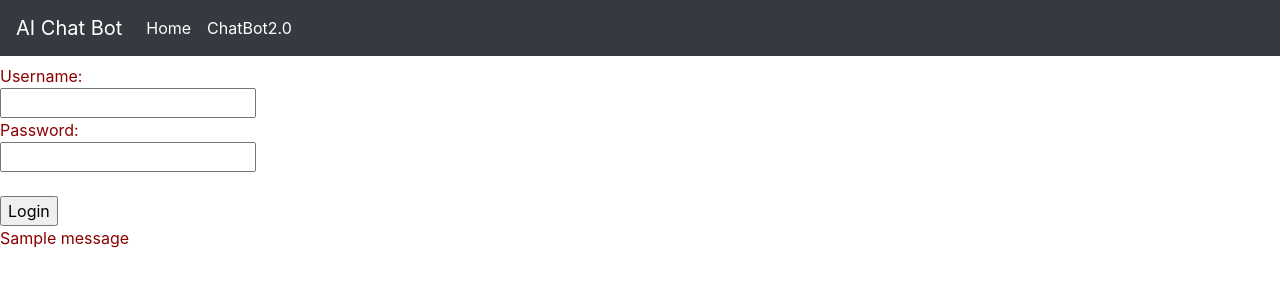
After one commit to dhaval27p/IPRO---Digital-Development, a Flask app: page /login in a window 1280 px wide. The commit adds this page. Shown: the top 300 px of the page. Run offline with Flask 2, Linux system fonts and the light colour scheme; one stand-in notice (Sample message) is shown; some libraries are stand-ins or nearby versions.

Commit message:
Login page

```diff
--- a/main.py
+++ b/main.py
@@ -1,7 +1,28 @@
-from flask import Flask, render_template, request, jsonify
+from flask import Flask, render_template, request, jsonify, session, redirect, url_for, flash
+from datetime import timedelta
+
 from chat import bot
 
 app = Flask(__name__)
+app.secret_key = "helloMynameisJohnWick"
+app.permanent_session_lifetime = timedelta(seconds=10)
+class User:
+    def __init__(self, id, username, password):
+        self.id = id
+        self.username = username
+        self.password = password
+
+    def __repr__(self):
+        return f'<User: {repr(self.username)}>'
+
+users =[]
+
+users.append(User(id=1, username='Raj', password= '123'))
+users.append(User(id=2, username='Dhaval', password= '1234'))
+users.append(User(id=1, username='Rutvik', password= '123'))
+users.append(User(id=2, username='Ciya', password= 'Inciya'))
+print(users)
+
 
 
 @app.route("/")
@@ -9,15 +30,47 @@ def home():
     return render_template("home.html")
 
 
+@app.route("/login", methods=['Post', 'GET'])
+def login():
+    if "user_id" in session:
+        flash("Already Logged In!")
+        return redirect(url_for('home'))
+    if request.method =="POST":
+
+        usernm = request.form['username']
+        pwd = request.form['password']
+
+        user = [x for x in users if x.username == usernm][0]
+        if user and user.password == pwd:
+            session.permanent=True
+            session['user_id']=user.username
+
+            return redirect(url_for('chatbot'))
+        flash("Incorrect password", "error")
+        return redirect(url_for('login'))
+    return render_template('login.html')
+
+
 @app.route('/chat', methods=["GET", "POST"])
 def chatbot():
-    if request.method == 'POST':
-        the_question = request.form['question']
-        response = bot(the_question)
-        return jsonify({"response": response })
+    if 'user_id' in session:
+
+        user = session['user_id']
+        if request.method == 'POST':
+            the_question = request.form['question']
+            response = bot(the_question)
+            return jsonify({"response": response })
+        else:
+            return render_template('demo.html', user=user)
     else:
-        return render_template('demo.html')
-
-
+        flash("You are not logged in", "Warning")
+        return redirect(url_for("login"))
+@app.route('/logout')
+def logout():
+    if 'user_id' in session:
+        user = session['user_id']
+        flash("You have been logout!", "info")
+    session.pop("user_id", None)
+    return redirect(url_for("login"))
 if __name__ == "__main__":
-    app.run(debug=True)
+    app.run( debug=True)
--- a/templates/demo.html
+++ b/templates/demo.html
@@ -2,7 +2,7 @@
 {% block title %} ChatBot {% endblock%}
 {% block content %}
 <div class="container">
-    <h1>Welcome to the AI Chatbot for Education</h1>
+    <h1>Welcome to the AI Chatbot for Education, {{user}}</h1>
     <br>
     <hr>
     <br>
--- /dev/null
+++ b/templates/login.html
@@ -0,0 +1,19 @@
+{% extends "template.html" %}
+{% block title %} Home Page {% endblock%}
+{% block content %}
+<form method="POST">
+  <h2></h2>Username:<br>
+  <input type = "text" name='username'><br>
+  Password: <br>
+  <input type="password" name='password' ><br><br>
+  <input type = "submit" value="Login">
+
+</form>
+  {% with messages = get_flashed_messages() %}
+    {% if messages %}
+      {% for msg in messages %}
+        <p>{{msg}}</p>
+      {% endfor %}
+    {% endif %}
+  {% endwith %}
+{% endblock %}
```
Also changed, not shown: templates/home.html (+7 -0 lines).
